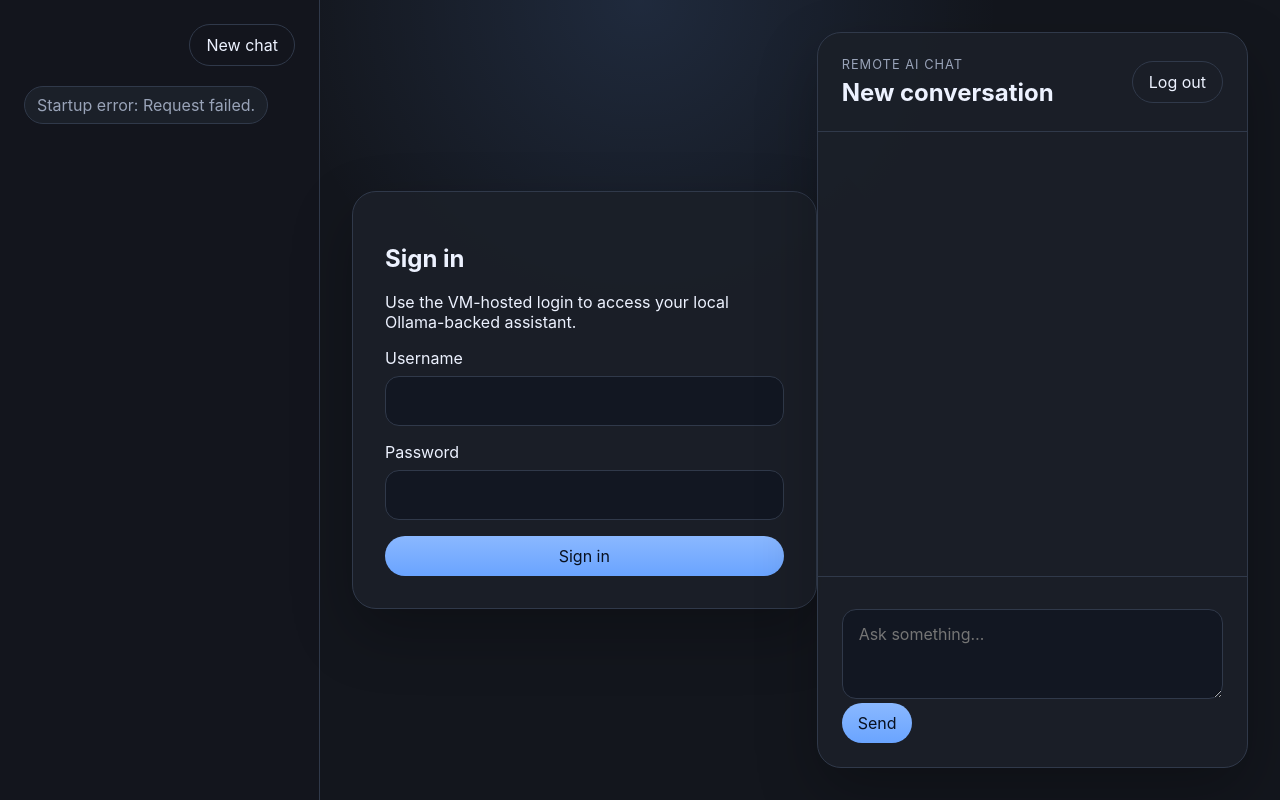
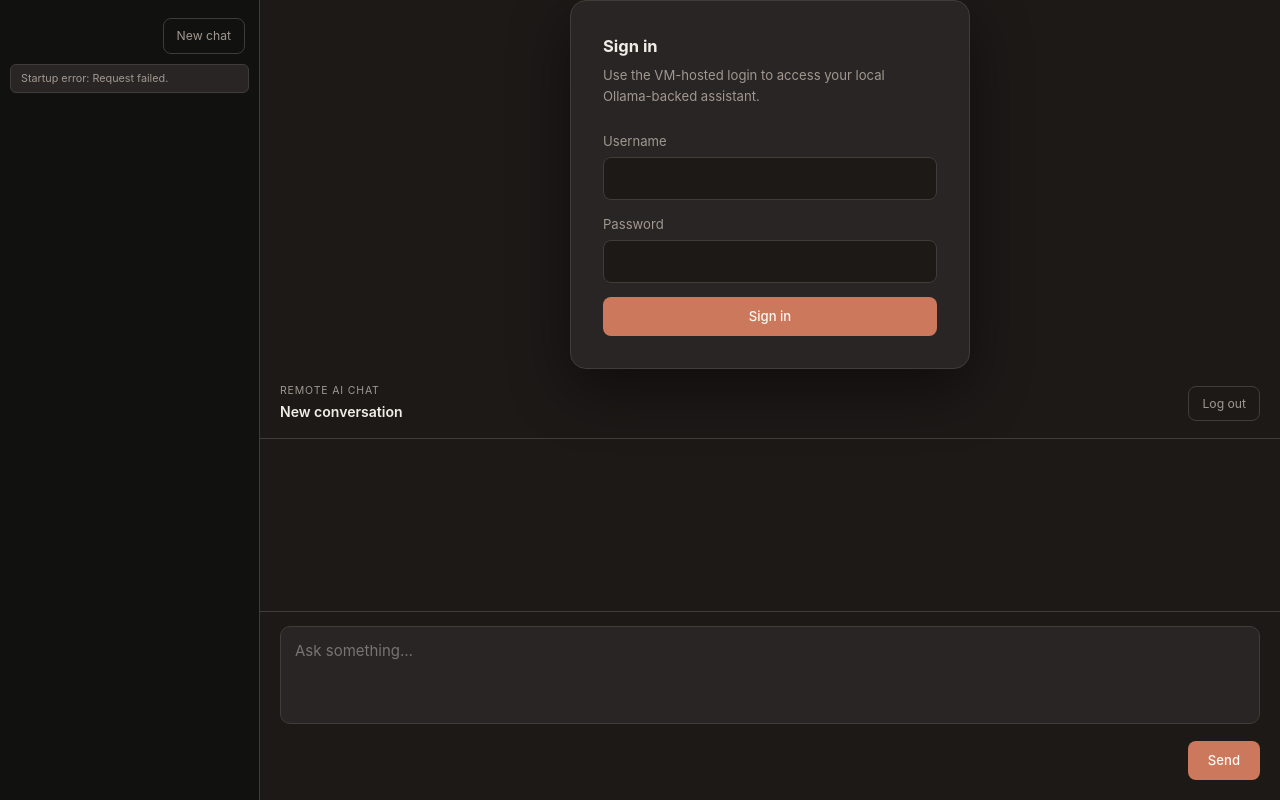
Before and after one commit to hadi-khir/local-llm, a Python web app: template app/templates/index.html in a window 1280 px wide. Run offline with Jinja, Linux system fonts and the light colour scheme; the template is opened without the code that fills it, so the values that code supplies are empty.

Commit message:
style upgrades

```diff
--- a/app/static/app.js
+++ b/app/static/app.js
@@ -25,6 +25,9 @@ const elements = {
   promptInput: document.querySelector("#prompt-input"),
   composerError: document.querySelector("#composer-error"),
   sendButton: document.querySelector("#send-button"),
+  sidebar: document.querySelector("#sidebar"),
+  sidebarToggle: document.querySelector("#sidebar-toggle"),
+  sidebarOverlay: document.querySelector("#sidebar-overlay"),
 };
 
 function createRequestId() {
@@ -379,6 +382,7 @@ async function selectConversation(conversationId) {
   );
   elements.conversationTitle.textContent = active?.title || "Conversation";
   renderConversations();
+  toggleSidebar(false);
   await loadConversationMessages(conversationId);
 }
 
@@ -516,10 +520,18 @@ async function handleSend(event) {
   }
 }
 
+function toggleSidebar(open) {
+  const isOpen = open ?? !elements.sidebar.classList.contains("is-open");
+  elements.sidebar.classList.toggle("is-open", isOpen);
+  elements.sidebarOverlay.classList.toggle("is-open", isOpen);
+}
+
 elements.loginForm.addEventListener("submit", handleLogin);
 elements.logoutButton.addEventListener("click", handleLogout);
 elements.newChatButton.addEventListener("click", resetConversationView);
 elements.composerForm.addEventListener("submit", handleSend);
+elements.sidebarToggle.addEventListener("click", () => toggleSidebar());
+elements.sidebarOverlay.addEventListener("click", () => toggleSidebar(false));
 
 bootstrap().catch((error) => {
   setStatus(`Startup error: ${error.message}`);
--- a/app/static/styles.css
+++ b/app/static/styles.css
@@ -1,18 +1,21 @@
 :root {
   color-scheme: dark;
-  --bg: #13161d;
-  --panel: #1b2029;
-  --panel-soft: #202632;
-  --panel-border: #30394a;
-  --text: #edf2ff;
-  --muted: #99a3b8;
-  --accent: #6aa4ff;
-  --accent-strong: #8ab8ff;
-  --danger: #ff7b7b;
-  --shadow: 0 24px 60px rgba(0, 0, 0, 0.25);
+  --bg: #1c1917;
+  --sidebar-bg: #111110;
+  --panel: #292524;
+  --panel-soft: #312e2b;
+  --panel-border: #403c38;
+  --text: #f0ece6;
+  --muted: #a09890;
+  --accent: #cc785c;
+  --accent-strong: #e09977;
+  --danger: #f87171;
+  --shadow: 0 20px 60px rgba(0, 0, 0, 0.45);
   font-family:
-    Inter, ui-sans-serif, system-ui, -apple-system, BlinkMacSystemFont, "Segoe UI",
-    sans-serif;
+    Inter, ui-sans-serif, system-ui, -apple-system, BlinkMacSystemFont,
+    "Segoe UI", sans-serif;
+  font-size: 15px;
+  line-height: 1.6;
 }
 
 * {
@@ -21,10 +24,9 @@
 
 body {
   margin: 0;
-  min-height: 100vh;
-  background:
-    radial-gradient(circle at top, rgba(106, 164, 255, 0.14), transparent 35%),
-    var(--bg);
+  height: 100vh;
+  overflow: hidden;
+  background: var(--bg);
   color: var(--text);
 }
 
@@ -34,133 +36,228 @@ textarea {
   font: inherit;
 }
 
+/* ── Shell layout ────────────────────────────────────── */
+
 .shell {
   display: grid;
-  grid-template-columns: 320px 1fr;
-  min-height: 100vh;
+  grid-template-columns: 260px 1fr;
+  height: 100vh;
+  overflow: hidden;
 }
 
+/* ── Sidebar ─────────────────────────────────────────── */
+
 .sidebar {
-  padding: 24px;
+  display: flex;
+  flex-direction: column;
+  height: 100vh;
+  background: var(--sidebar-bg);
   border-right: 1px solid var(--panel-border);
-  background: rgba(19, 22, 29, 0.9);
+  overflow: hidden;
 }
 
-.sidebar__header,
-.chat-app__header,
-.composer__footer {
+.sidebar__header {
   display: flex;
   justify-content: space-between;
   align-items: center;
-  gap: 16px;
+  gap: 8px;
+  padding: 18px 14px 10px;
+  flex-shrink: 0;
 }
 
-.sidebar__header h1,
-.chat-app__header h2 {
+.sidebar__header h1 {
   margin: 0;
+  font-size: 0.9375rem;
+  font-weight: 600;
+  color: var(--text);
 }
 
 .status-pill {
-  margin: 20px 0;
-  display: inline-flex;
+  margin: 0 10px 10px;
+  padding: 5px 10px;
+  border-radius: 6px;
+  color: var(--muted);
+  background: var(--panel);
+  font-size: 0.72rem;
+  border: 1px solid var(--panel-border);
+  flex-shrink: 0;
+  white-space: nowrap;
+  overflow: hidden;
+  text-overflow: ellipsis;
+}
+
+.conversation-list {
+  flex: 1;
+  overflow-y: auto;
+  padding: 4px 8px 16px;
+  display: flex;
+  flex-direction: column;
+  gap: 1px;
+  scrollbar-width: thin;
+  scrollbar-color: var(--panel-border) transparent;
+}
+
+.conversation-item {
+  display: flex;
   align-items: center;
-  padding: 8px 12px;
-  border: 1px solid var(--panel-border);
-  border-radius: 999px;
+  border-radius: 8px;
+  transition: background 120ms ease;
+}
+
+.conversation-item:hover {
+  background: var(--panel-soft);
+}
+
+.conversation-button {
+  flex: 1;
+  min-width: 0;
+  padding: 9px 10px;
+  border: none;
+  border-radius: 8px;
+  text-align: left;
+  background: transparent;
   color: var(--muted);
+  cursor: pointer;
+  font-size: 0.875rem;
+  white-space: nowrap;
+  overflow: hidden;
+  text-overflow: ellipsis;
+  transition: color 120ms ease;
+}
+
+.conversation-item:hover .conversation-button {
+  color: var(--text);
+}
+
+.conversation-button.is-active {
+  color: var(--text);
   background: var(--panel);
 }
 
-.conversation-list {
-  display: flex;
-  flex-direction: column;
-  gap: 10px;
+.delete-button {
+  flex-shrink: 0;
+  display: none;
+  align-items: center;
+  padding: 5px 7px;
+  background: none;
+  border: none;
+  color: var(--muted);
+  cursor: pointer;
+  font-size: 0.7rem;
+  border-radius: 6px;
+  line-height: 1;
+  margin-right: 4px;
+  transition: color 120ms, background 120ms;
 }
 
-.conversation-button {
-  width: 100%;
-  padding: 14px 16px;
-  border: 1px solid transparent;
-  border-radius: 14px;
-  text-align: left;
-  background: transparent;
-  color: var(--text);
-  cursor: pointer;
-  transition: background 160ms ease;
+.conversation-item:hover .delete-button {
+  display: flex;
 }
 
-.conversation-button:hover,
-.conversation-button.is-active {
-  background: var(--panel-soft);
-  border-color: var(--panel-border);
+.delete-button:hover {
+  background: rgba(248, 113, 113, 0.15);
+  color: var(--danger);
 }
+
+/* ── Chat panel ──────────────────────────────────────── */
 
 .chat-panel {
   display: flex;
-  align-items: stretch;
-  justify-content: center;
-  padding: 32px;
+  flex-direction: column;
+  height: 100vh;
+  overflow: hidden;
+  background: var(--bg);
 }
 
-.card,
-.chat-app {
-  width: min(960px, 100%);
-  background: rgba(27, 32, 41, 0.9);
+/* Login */
+
+.card {
+  width: min(400px, 90vw);
+  margin: auto;
+  background: var(--panel);
   border: 1px solid var(--panel-border);
-  border-radius: 24px;
+  border-radius: 16px;
+  padding: 32px;
   box-shadow: var(--shadow);
 }
 
-.login-card {
-  margin: auto;
-  padding: 32px;
+.card h2 {
+  margin: 0 0 6px;
+  font-size: 1.1rem;
 }
 
+.card > p {
+  margin: 0 0 24px;
+  color: var(--muted);
+  font-size: 0.875rem;
+}
+
+/* Chat app */
+
 .chat-app {
-  display: grid;
-  grid-template-rows: auto 1fr auto;
+  display: flex;
+  flex-direction: column;
+  height: 100%;
   overflow: hidden;
 }
 
 .chat-app__header {
-  padding: 24px;
+  display: flex;
+  justify-content: space-between;
+  align-items: center;
+  gap: 12px;
+  padding: 14px 20px;
   border-bottom: 1px solid var(--panel-border);
+  flex-shrink: 0;
 }
 
 .eyebrow {
-  margin: 0 0 6px;
-  font-size: 0.8rem;
+  margin: 0 0 1px;
+  font-size: 0.7rem;
   color: var(--muted);
   text-transform: uppercase;
   letter-spacing: 0.08em;
 }
 
+.chat-app__header h2 {
+  margin: 0;
+  font-size: 0.9375rem;
+  font-weight: 600;
+}
+
+/* Messages */
+
 .message-list {
+  flex: 1;
+  overflow-y: auto;
   display: flex;
   flex-direction: column;
-  gap: 18px;
-  padding: 24px;
-  overflow-y: auto;
+  gap: 28px;
+  padding: 28px max(20px, calc((100% - 680px) / 2));
+  scrollbar-width: thin;
+  scrollbar-color: var(--panel-border) transparent;
 }
 
 .message {
-  max-width: min(80ch, 90%);
-  padding: 16px 18px;
-  border-radius: 18px;
-  line-height: 1.5;
+  max-width: 100%;
+  font-size: 0.9375rem;
+  line-height: 1.7;
 }
 
 .message--user {
   align-self: flex-end;
-  background: rgba(106, 164, 255, 0.14);
-  border: 1px solid rgba(106, 164, 255, 0.3);
+  max-width: min(78%, 560px);
+  padding: 11px 16px;
+  border-radius: 16px 16px 4px 16px;
+  background: var(--panel);
+  border: 1px solid var(--panel-border);
   white-space: pre-wrap;
 }
 
 .message--assistant {
   align-self: flex-start;
-  background: var(--panel-soft);
-  border: 1px solid var(--panel-border);
+  max-width: 100%;
+  padding: 0;
 }
 
 .message--assistant > :first-child {
@@ -186,108 +283,235 @@ textarea {
 
 .message--assistant :not(pre) > code {
   padding: 0.15rem 0.4rem;
-  border-radius: 0.45rem;
-  background: rgba(255, 255, 255, 0.08);
-  font-family:
-    "SFMono-Regular", SFMono-Regular, ui-monospace, Menlo, Monaco, Consolas,
-    "Liberation Mono", monospace;
-  font-size: 0.92em;
+  border-radius: 6px;
+  background: var(--panel);
+  border: 1px solid var(--panel-border);
+  font-family: ui-monospace, "SFMono-Regular", Menlo, Monaco, Consolas, monospace;
+  font-size: 0.875em;
+  color: var(--accent-strong);
 }
 
 .message--assistant pre {
   overflow-x: auto;
   padding: 14px 16px;
   border: 1px solid var(--panel-border);
-  border-radius: 14px;
-  background: #0f141d;
+  border-radius: 10px;
+  background: var(--sidebar-bg);
 }
 
 .message--assistant pre code {
   display: block;
-  font-family:
-    "SFMono-Regular", SFMono-Regular, ui-monospace, Menlo, Monaco, Consolas,
-    "Liberation Mono", monospace;
-  font-size: 0.92rem;
+  font-family: ui-monospace, "SFMono-Regular", Menlo, Monaco, Consolas, monospace;
+  font-size: 0.875rem;
+  color: var(--text);
 }
 
 .message--assistant a {
   color: var(--accent-strong);
+  text-decoration: underline;
+  text-underline-offset: 3px;
 }
 
 .message--assistant blockquote {
   padding-left: 1rem;
-  border-left: 3px solid rgba(138, 184, 255, 0.45);
+  border-left: 3px solid var(--panel-border);
+  color: var(--muted);
+  margin: 0 0 1em;
+}
+
+.message-status {
+  margin: 0.5rem 0 0;
+  font-size: 0.8rem;
   color: var(--muted);
 }
 
-.message-status {
-  margin: 0.85rem 0 0;
-  font-size: 0.85rem;
+/* Composer */
+
+.composer {
+  padding: 14px 20px 20px;
+  border-top: 1px solid var(--panel-border);
+  flex-shrink: 0;
+}
+
+.composer textarea {
+  width: 100%;
+  padding: 12px 14px;
+  border: 1px solid var(--panel-border);
+  border-radius: 10px;
+  color: var(--text);
+  background: var(--panel);
+  resize: none;
+  min-height: 80px;
+  transition: border-color 150ms;
+}
+
+.composer textarea:focus {
+  outline: none;
+  border-color: var(--accent);
+}
+
+.composer__footer {
+  display: flex;
+  justify-content: flex-end;
+  align-items: center;
+  gap: 10px;
+  margin-top: 10px;
+}
+
+/* Buttons */
+
+.primary-button {
+  padding: 9px 20px;
+  border-radius: 8px;
+  border: none;
+  cursor: pointer;
+  font-weight: 500;
+  font-size: 0.875rem;
+  background: var(--accent);
+  color: #fff8f3;
+  transition: opacity 120ms, transform 80ms;
+}
+
+.primary-button:hover {
+  opacity: 0.88;
+}
+
+.primary-button:active {
+  transform: scale(0.97);
+}
+
+.primary-button:disabled {
+  opacity: 0.4;
+  cursor: not-allowed;
+}
+
+.ghost-button {
+  padding: 7px 13px;
+  border-radius: 8px;
+  border: 1px solid var(--panel-border);
+  cursor: pointer;
+  background: transparent;
+  color: var(--muted);
+  font-size: 0.8125rem;
+  transition: color 120ms, border-color 120ms;
+}
+
+.ghost-button:hover {
+  color: var(--text);
+  border-color: var(--muted);
+}
+
+/* Sidebar toggle (mobile only) */
+
+.sidebar-toggle {
+  display: none;
+  padding: 7px 9px;
+  background: none;
+  border: 1px solid var(--panel-border);
+  border-radius: 8px;
+  color: var(--text);
+  cursor: pointer;
+  line-height: 1;
+  font-size: 1rem;
+  flex-shrink: 0;
+}
+
+/* Login form */
+
+.stack {
+  display: flex;
+  flex-direction: column;
+  gap: 14px;
+}
+
+.stack label {
+  display: flex;
+  flex-direction: column;
+  gap: 5px;
+  font-size: 0.875rem;
   color: var(--muted);
 }
 
-.composer {
-  padding: 24px;
-  border-top: 1px solid var(--panel-border);
+.stack input {
+  padding: 10px 12px;
+  border: 1px solid var(--panel-border);
+  border-radius: 8px;
+  color: var(--text);
+  background: var(--bg);
+  transition: border-color 150ms;
 }
 
-.composer textarea,
-.stack input {
-  width: 100%;
-  padding: 14px 16px;
-  margin-top: 8px;
-  border: 1px solid var(--panel-border);
-  border-radius: 14px;
-  color: var(--text);
-  background: #121722;
-}
-
-.composer textarea {
-  resize: vertical;
-  min-height: 88px;
-}
-
-.primary-button,
-.ghost-button {
-  padding: 10px 16px;
-  border-radius: 999px;
-  border: 1px solid var(--panel-border);
-  cursor: pointer;
-}
-
-.primary-button {
-  color: #08101f;
-  background: linear-gradient(180deg, var(--accent-strong), var(--accent));
-  border: none;
-}
-
-.ghost-button {
-  background: transparent;
-  color: var(--text);
+.stack input:focus {
+  outline: none;
+  border-color: var(--accent);
 }
 
 .error-text {
   color: var(--danger);
   margin: 0;
+  font-size: 0.85rem;
 }
 
-.stack {
-  display: flex;
-  flex-direction: column;
-  gap: 16px;
+/* Sidebar overlay (mobile) */
+
+.sidebar-overlay {
+  display: none;
+  position: fixed;
+  inset: 0;
+  background: rgba(0, 0, 0, 0.55);
+  z-index: 99;
 }
 
-@media (max-width: 960px) {
+.sidebar-overlay.is-open {
+  display: block;
+}
+
+/* ── Responsive ──────────────────────────────────────── */
+
+@media (max-width: 768px) {
   .shell {
     grid-template-columns: 1fr;
   }
 
   .sidebar {
-    border-right: none;
-    border-bottom: 1px solid var(--panel-border);
+    position: fixed;
+    top: 0;
+    left: 0;
+    bottom: 0;
+    width: 280px;
+    z-index: 100;
+    transform: translateX(-100%);
+    transition: transform 230ms cubic-bezier(0.4, 0, 0.2, 1);
+  }
+
+  .sidebar.is-open {
+    transform: translateX(0);
+    box-shadow: 4px 0 32px rgba(0, 0, 0, 0.5);
+  }
+
+  .sidebar-toggle {
+    display: inline-flex;
+    align-items: center;
   }
 
   .chat-panel {
-    padding: 20px;
+    grid-column: 1;
+  }
+
+  .message-list {
+    padding: 16px;
+    gap: 20px;
+  }
+
+  .chat-app__header {
+    padding: 12px 14px;
+  }
+
+  .composer {
+    padding: 10px 14px 16px;
+  }
+
+  .message--user {
+    max-width: 90%;
   }
 }
--- a/app/templates/index.html
+++ b/app/templates/index.html
@@ -8,7 +8,8 @@
   </head>
   <body>
     <div class="shell">
-      <aside class="sidebar">
+      <div class="sidebar-overlay" id="sidebar-overlay"></div>
+      <aside class="sidebar" id="sidebar">
         <div class="sidebar__header">
           <h1>{{ app_name }}</h1>
           <button id="new-chat-button" class="ghost-button" type="button">New chat</button>
@@ -43,9 +44,12 @@
 
         <section id="chat-app" class="chat-app" hidden>
           <header class="chat-app__header">
-            <div>
-              <p class="eyebrow">Remote AI chat</p>
-              <h2 id="conversation-title">New conversation</h2>
+            <div style="display:flex;align-items:center;gap:10px;min-width:0">
+              <button id="sidebar-toggle" class="sidebar-toggle" type="button" aria-label="Open sidebar">☰</button>
+              <div style="min-width:0">
+                <p class="eyebrow">Remote AI chat</p>
+                <h2 id="conversation-title">New conversation</h2>
+              </div>
             </div>
             <button id="logout-button" class="ghost-button" type="button">Log out</button>
           </header>
```
